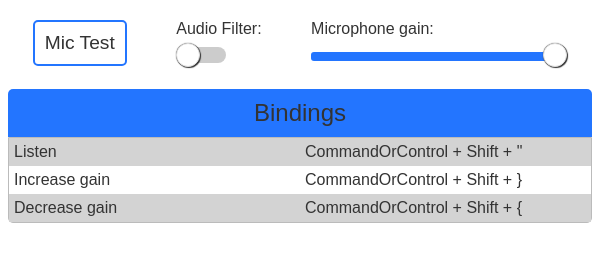
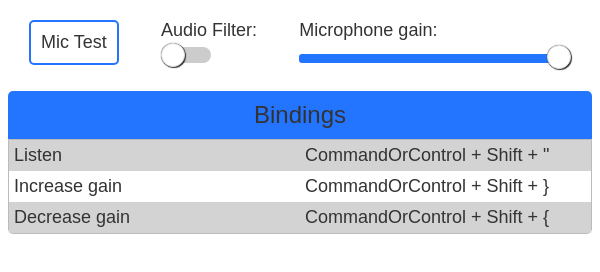
Before and after one commit to kuwood/mic-check, an Electron app: page index.html in a window 600 px wide. Drawn offline with Linux system fonts and the light colour scheme; no server answers.

Commit message:
Adjust font sizes

```diff
--- a/main.css
+++ b/main.css
@@ -5,6 +5,10 @@ body {
   margin-top: 20px;
   font-family: arial;
   color: #333;
+}
+
+tr, label, button {
+  font-size: 18px;
 }
 
 section {
@@ -28,7 +32,6 @@ label {
   cursor: pointer;
   border-radius: 5px;
   font-family: arial;
-  font-size: 1.2em;
 }
 
 #test:hover {
@@ -46,7 +49,7 @@ caption {
   background: #2375ff;
   padding: 10px;
   border-radius: 5px 5px 0 0;
-  font-size: 1.5em;
+  font-size: 24px;
 
 }
 
```
